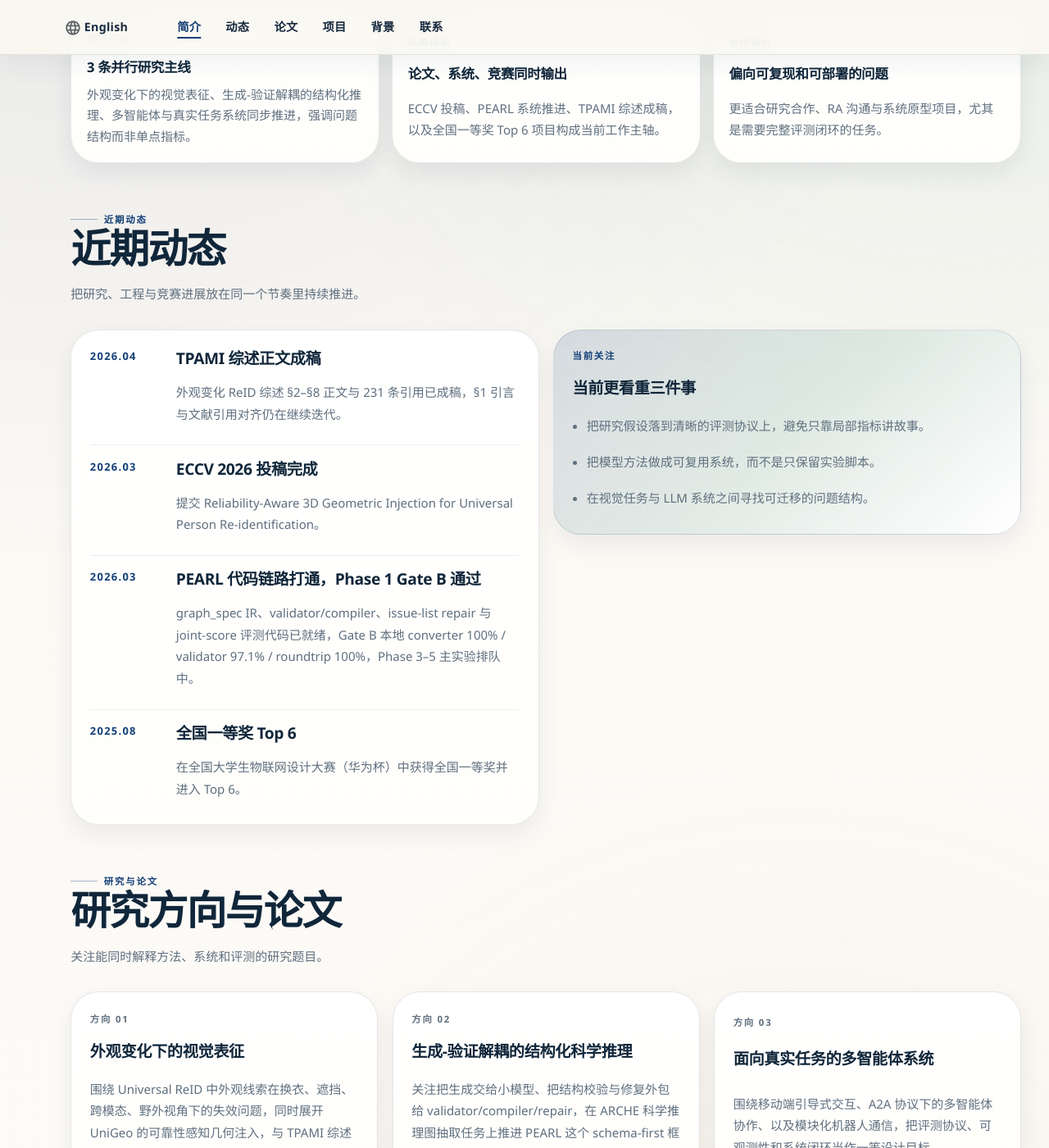
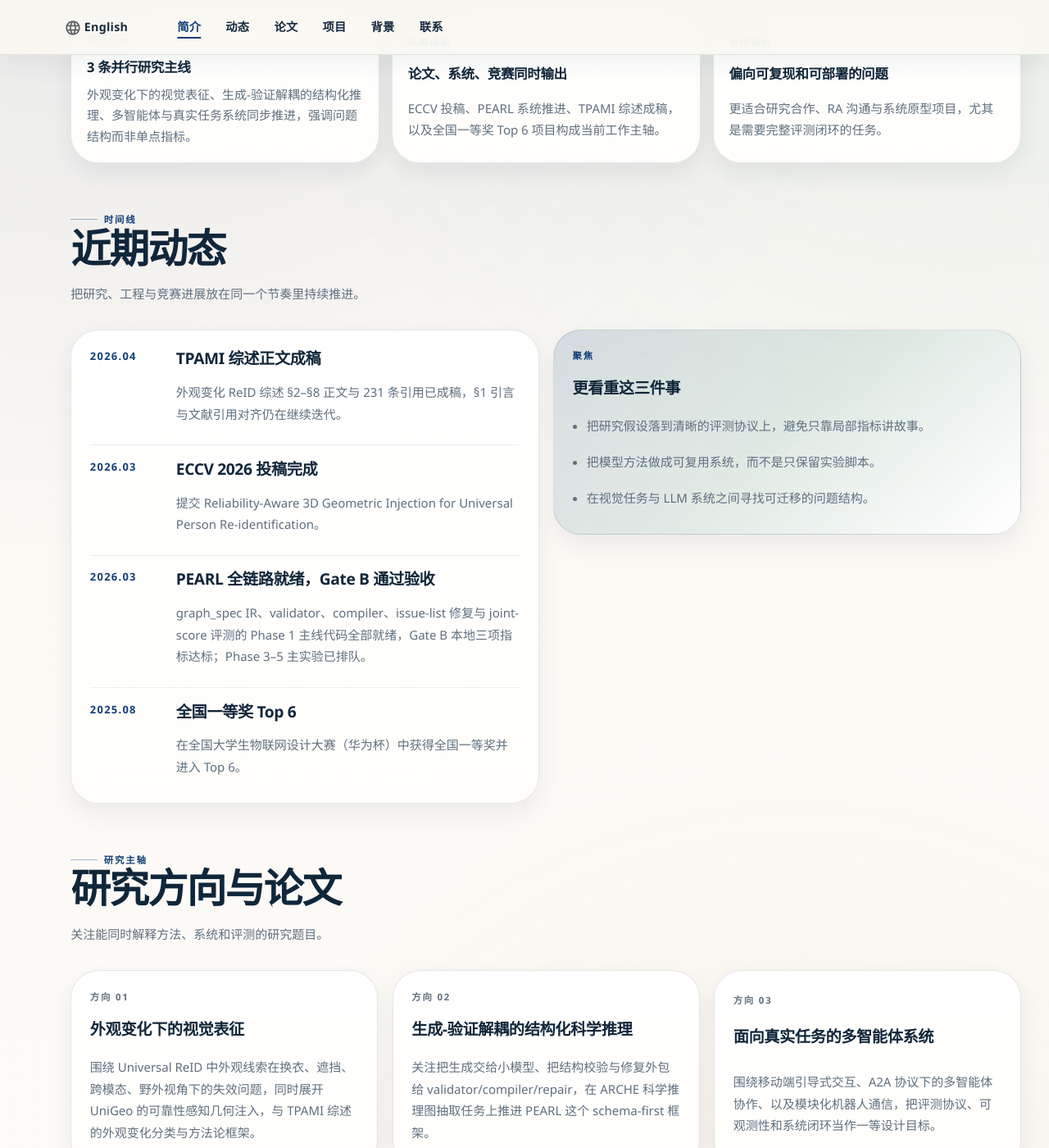
Before and after one commit to BohanSu/BohanSu.github.io, a Jekyll site: the page built from _pages/about.html, in a window 1280 px wide and 1400 px high, scrolled down 855 px. Shown: the whole window at 82% size. Built offline with Jekyll 4.4.1, drawn with Linux system fonts in a browser that asks for light colours; some of the changed text lies outside the part shown.

Commit message:
Tighten homepage eyebrow labels, PEARL news, and metric pills
Pass aimed at presentation rather than content:
- Section eyebrow labels on the zh page were duplicating the h2
  word-for-word (近期动态/近期动态, 研究与论文/研究方向与论文, ...);
  swap them for distinct eyebrow tags (时间线, 研究主轴, 系统实践, 履历)
  so the two layers read as different things.
- Same duplication on en: Research & Publications / Systems & Projects
  → Main Tracks / Hands-on Work.
- Focus-note on both sides started with the same word twice
  (当前关注 + 当前更看重三件事 / Current Focus + What matters most
  right now); trim to 聚焦 + 更看重这三件事 / Current Focus + What
  matters most.
- PEARL news item was a hard-to-scan comma soup with three raw
  percentages; rewrite as one scannable sentence that names the
  Phase 1 pipeline once and drops the raw numbers (they live in
  the project docs).
- Drop the redundant "全国 Top 6" / "Top 6 nationwide" pill on the
  modular-robot project card — the work-badge and the paragraph
  already carry the award twice; reuse the slot for "嵌入式联调" /
  "embedded integration" which actually adds signal.

Co-Authored-By: Claude Opus 4.7 (1M context) <noreply@anthropic.com>

```diff
--- a/_pages/about.html
+++ b/_pages/about.html
@@ -85,7 +85,7 @@ redirect_from:
 
   <section class="home-section" id="news">
     <div class="section-heading" data-reveal="up">
-      <p class="section-kicker">近期动态</p>
+      <p class="section-kicker">时间线</p>
       <h2>近期动态</h2>
       <p>把研究、工程与竞赛进展放在同一个节奏里持续推进。</p>
     </div>
@@ -109,8 +109,8 @@ redirect_from:
           <div class="timeline-item">
             <span class="timeline-date">2026.03</span>
             <div class="timeline-body">
-              <h3>PEARL 代码链路打通，Phase 1 Gate B 通过</h3>
-              <p>graph_spec IR、validator/compiler、issue-list repair 与 joint-score 评测代码已就绪，Gate B 本地 converter 100% / validator 97.1% / roundtrip 100%，Phase 3–5 主实验排队中。</p>
+              <h3>PEARL 全链路就绪，Gate B 通过验收</h3>
+              <p>graph_spec IR、validator、compiler、issue-list 修复与 joint-score 评测的 Phase 1 主线代码全部就绪，Gate B 本地三项指标达标；Phase 3–5 主实验已排队。</p>
             </div>
           </div>
           <div class="timeline-item">
@@ -124,8 +124,8 @@ redirect_from:
       </article>
 
       <article class="focus-note surface-card surface-card--accent" data-reveal="up">
-        <p class="mini-label">当前关注</p>
-        <h3>当前更看重三件事</h3>
+        <p class="mini-label">聚焦</p>
+        <h3>更看重这三件事</h3>
         <ul class="compact-list">
           <li>把研究假设落到清晰的评测协议上，避免只靠局部指标讲故事。</li>
           <li>把模型方法做成可复用系统，而不是只保留实验脚本。</li>
@@ -137,7 +137,7 @@ redirect_from:
 
   <section class="home-section" id="publications">
     <div class="section-heading" data-reveal="up">
-      <p class="section-kicker">研究与论文</p>
+      <p class="section-kicker">研究主轴</p>
       <h2>研究方向与论文</h2>
       <p>关注能同时解释方法、系统和评测的研究题目。</p>
     </div>
@@ -221,7 +221,7 @@ redirect_from:
 
   <section class="home-section" id="projects">
     <div class="section-heading" data-reveal="up">
-      <p class="section-kicker">系统与项目</p>
+      <p class="section-kicker">系统实践</p>
       <h2>项目系统</h2>
       <p>偏好把方法题做成真正可运行、可观测、可迭代的系统。</p>
     </div>
@@ -273,7 +273,7 @@ redirect_from:
 
   <section class="home-section home-section--compact" id="background">
     <div class="section-heading" data-reveal="up">
-      <p class="section-kicker">教育背景</p>
+      <p class="section-kicker">履历</p>
       <h2>教育背景与获奖</h2>
       <p>本科阶段持续在研究、竞赛和系统实现之间保持并行推进。</p>
     </div>
```
Also changed, not shown: other parts of _pages/about.html (+1 -1 lines), _pages/about-en.html (+6 -6 lines).
